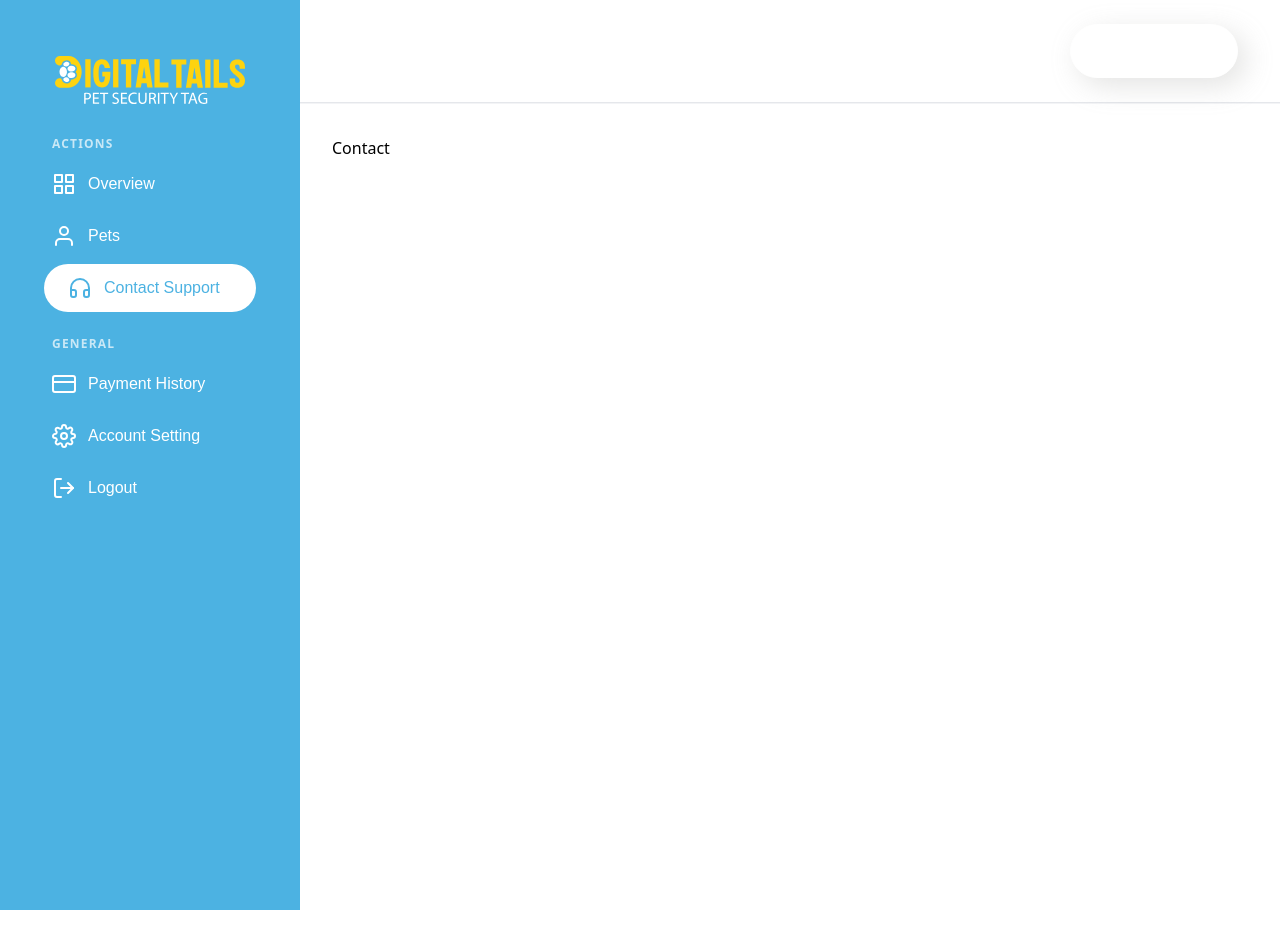
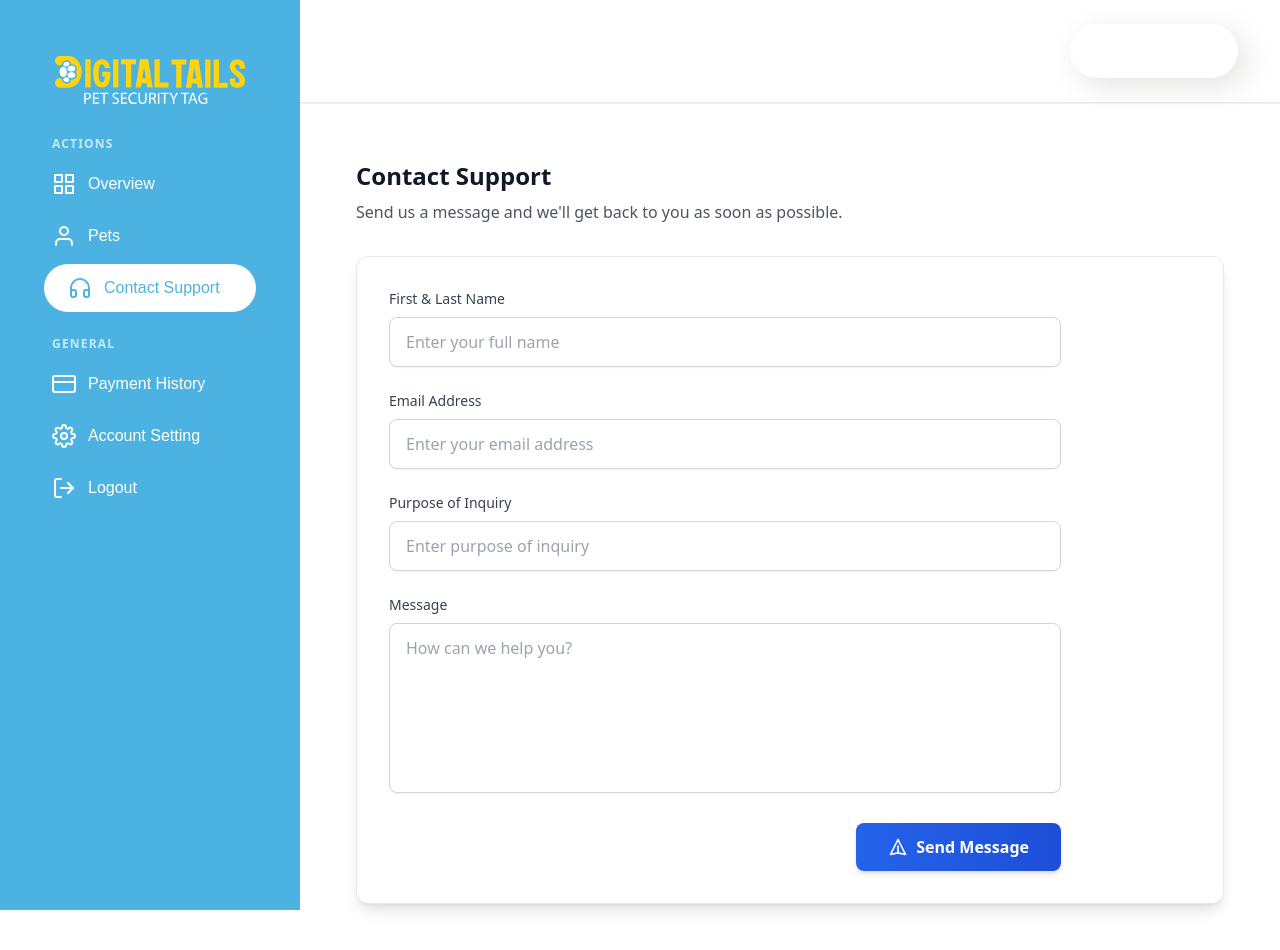
Before and after one commit to HamzaAliKundi/pet-security-tag-dashboard, a React (Vite) app: page /contact in a window 1280 px wide. Shown: the top 950 px of the page. Before the commit the page ends 910 px from the top, so only its background shows below. Built offline with nearby package versions, Linux system fonts and the light colour scheme; no server answers; sample sign-in values are in the browser's storage; a web font is replaced by a local one.

Commit message:
add contact api and design

```diff
--- /dev/null
+++ b/src/apis/user/users/contact/index.ts
@@ -0,0 +1,21 @@
+import { createApi, fetchBaseQuery } from "@reduxjs/toolkit/query/react";
+
+export const contactApi = createApi({
+  reducerPath: "contactApi",
+  baseQuery: fetchBaseQuery({
+    baseUrl: import.meta.env.VITE_API_BASE_URL,
+  }),
+  endpoints: (builder) => ({
+    submitContact: builder.mutation({
+      query: (contactData) => ({
+        url: "/user/contact",
+        method: "POST",
+        body: contactData,
+      }),
+    }),
+  }),
+});
+
+export const {
+  useSubmitContactMutation,
+} = contactApi;
--- a/src/components/contact/contact.tsx
+++ b/src/components/contact/contact.tsx
@@ -1,11 +1,293 @@
-import React from 'react'
+import React, { useState } from 'react';
+import { toast } from 'react-hot-toast';
+import { useSubmitContactMutation } from '../../apis/user/users/contact';
+
+// 🟦 Define TypeScript types
+interface FormData {
+  fullName: string;
+  email: string;
+  purpose: string;
+  message: string;
+}
+
+interface FormErrors {
+  fullName?: string;
+  email?: string;
+  purpose?: string;
+  message?: string;
+}
 
 const Contact = () => {
+  const [formData, setFormData] = useState<FormData>({
+    fullName: '',
+    email: '',
+    purpose: '',
+    message: '',
+  });
+
+  const [errors, setErrors] = useState<FormErrors>({});
+  const [submitContact, { isLoading }] = useSubmitContactMutation();
+
+  const handleInputChange = (
+    e: React.ChangeEvent<HTMLInputElement | HTMLTextAreaElement>
+  ) => {
+    const { name, value } = e.target;
+
+    setFormData((prev) => ({
+      ...prev,
+      [name]: value,
+    }));
+
+    const key = name as keyof FormErrors;
+    if (errors[key]) {
+      setErrors((prev) => ({
+        ...prev,
+        [key]: '',
+      }));
+    }
+  };
+
+  const validateForm = (): boolean => {
+    const newErrors: FormErrors = {};
+
+    if (!formData.fullName) newErrors.fullName = 'Full name is required';
+
+    if (!formData.email) {
+      newErrors.email = 'Email is required';
+    } else if (!/^[^\s@]+@[^\s@]+\.[^\s@]+$/.test(formData.email)) {
+      newErrors.email = 'Please enter a valid email';
+    }
+
+    if (!formData.purpose) newErrors.purpose = 'Purpose is required';
+
+    if (!formData.message) {
+      newErrors.message = 'Message is required';
+    } else if (formData.message.trim().length < 10) {
+      newErrors.message = 'Message must be at least 10 characters long';
+    }
+
+    setErrors(newErrors);
+    return Object.keys(newErrors).length === 0;
+  };
+
+  const handleSubmit = async (e: React.FormEvent<HTMLFormElement>) => {
+    e.preventDefault();
+
+    if (!validateForm()) {
+      toast.error('Please fill in all required fields correctly');
+      return;
+    }
+
+    try {
+      const result = await submitContact(formData).unwrap();
+      toast.success('Message sent successfully!');
+      console.log('Contact submitted:', result);
+
+      setFormData({
+        fullName: '',
+        email: '',
+        purpose: '',
+        message: '',
+      });
+    } catch (error: any) {
+      console.error('Error submitting contact:', error);
+      toast.error(error?.data?.message || 'Failed to send message');
+    }
+  };
+
   return (
-    <div>
-      <h1>Contact</h1>
+    <div className="p-6">
+      <div className="mb-8">
+        <h1 className="text-2xl font-bold text-gray-900 mb-2">Contact Support</h1>
+        <p className="text-gray-600">
+          Send us a message and we'll get back to you as soon as possible.
+        </p>
+      </div>
+
+      <div className="max-w-4xl bg-white rounded-xl shadow-lg border border-gray-200 p-8 hover:shadow-xl transition-shadow duration-300">
+        <form onSubmit={handleSubmit} className="max-w-2xl space-y-6">
+          {/* Full Name */}
+          <Field
+            label="First & Last Name"
+            type="text"
+            id="fullName"
+            name="fullName"
+            value={formData.fullName}
+            onChange={handleInputChange}
+            error={errors.fullName}
+            placeholder="Enter your full name"
+          />
+
+          {/* Email */}
+          <Field
+            label="Email Address"
+            type="email"
+            id="email"
+            name="email"
+            value={formData.email}
+            onChange={handleInputChange}
+            error={errors.email}
+            placeholder="Enter your email address"
+          />
+
+          {/* Purpose */}
+          <Field
+            label="Purpose of Inquiry"
+            type="text"
+            id="purpose"
+            name="purpose"
+            value={formData.purpose}
+            onChange={handleInputChange}
+            error={errors.purpose}
+            placeholder="Enter purpose of inquiry"
+          />
+
+          {/* Message */}
+          <Field
+            label="Message"
+            type="textarea"
+            id="message"
+            name="message"
+            value={formData.message}
+            onChange={handleInputChange}
+            error={errors.message}
+            placeholder="How can we help you?"
+            rows={6}
+          />
+
+          {/* Submit */}
+          <div className="flex justify-end">
+            <button
+              type="submit"
+              disabled={isLoading}
+              className={`px-8 py-3 bg-gradient-to-r from-blue-600 to-blue-700 text-white font-semibold rounded-lg shadow-md
+              hover:from-blue-700 hover:to-blue-800 hover:shadow-lg hover:-translate-y-0.5
+              focus:outline-none focus:ring-2 focus:ring-blue-500 focus:ring-offset-2
+              active:translate-y-0 active:shadow-md
+              transition-all duration-200 transform ${
+                isLoading ? 'opacity-50 cursor-not-allowed hover:translate-y-0' : ''
+              }`}
+            >
+              {isLoading ? (
+                <div className="flex items-center">
+                  <svg
+                    className="animate-spin -ml-1 mr-3 h-5 w-5 text-white"
+                    xmlns="http://www.w3.org/2000/svg"
+                    fill="none"
+                    viewBox="0 0 24 24"
+                  >
+                    <circle
+                      className="opacity-25"
+                      cx="12"
+                      cy="12"
+                      r="10"
+                      stroke="currentColor"
+                      strokeWidth="4"
+                    />
+                    <path
+                      className="opacity-75"
+                      fill="currentColor"
+                      d="M4 12a8 8 0 018-8V0C5.373 0 0 5.373 0 12h4zm2 5.291A7.962 7.962 0 014 12H0c0 3.042 1.135 5.824 3 7.938l3-2.647z"
+                    />
+                  </svg>
+                  Sending...
+                </div>
+              ) : (
+                <div className="flex items-center">
+                  <svg
+                    className="w-5 h-5 mr-2"
+                    fill="none"
+                    stroke="currentColor"
+                    viewBox="0 0 24 24"
+                  >
+                    <path
+                      strokeLinecap="round"
+                      strokeLinejoin="round"
+                      strokeWidth={2}
+                      d="M12 19l9 2-9-18-9 18 9-2zm0 0v-8"
+                    />
+                  </svg>
+                  Send Message
+                </div>
+              )}
+            </button>
+          </div>
+        </form>
+      </div>
     </div>
-  )
+  );
+};
+
+// 🔹 Reusable Field Component
+interface FieldProps {
+  label: string;
+  type: 'text' | 'email' | 'textarea';
+  id: string;
+  name: string;
+  value: string;
+  onChange: React.ChangeEventHandler<HTMLInputElement | HTMLTextAreaElement>;
+  error?: string;
+  placeholder?: string;
+  rows?: number;
 }
 
-export default Contact
+const Field: React.FC<FieldProps> = ({
+  label,
+  type,
+  id,
+  name,
+  value,
+  onChange,
+  error,
+  placeholder,
+  rows,
+}) => {
+  const baseClasses =
+    'w-full px-4 py-3 border border-gray-300 rounded-lg shadow-sm transition-all duration-200 focus:outline-none focus:ring-2 focus:ring-blue-500 focus:border-blue-500 focus:shadow-md hover:border-gray-400 hover:shadow-sm placeholder:text-gray-400';
+  const errorClasses = error
+    ? 'border-red-500 focus:ring-red-500 focus:border-red-500'
+    : '';
+
+  return (
+    <div className="space-y-2">
+      <label htmlFor={id} className="block text-sm font-medium text-gray-700">
+        {label}
+      </label>
+      {type === 'textarea' ? (
+        <textarea
+          id={id}
+          name={name}
+          rows={rows}
+          value={value}
+          onChange={onChange}
+          className={`${baseClasses} ${errorClasses} resize-none`}
+          placeholder={placeholder}
+        />
+      ) : (
+        <input
+          type={type}
+          id={id}
+          name={name}
+          value={value}
+          onChange={onChange}
+          className={`${baseClasses} ${errorClasses}`}
+          placeholder={placeholder}
+        />
+      )}
+      {error && (
+        <span className="text-red-500 text-sm flex items-center mt-1">
+          <svg className="w-4 h-4 mr-1" fill="currentColor" viewBox="0 0 20 20">
+            <path
+              fillRule="evenodd"
+              d="M18 10a8 8 0 11-16 0 8 8 0 0116 0zm-7 4a1 1 0 11-2 0 1 1 0 012 0zm-1-9a1 1 0 00-1 1v4a1 1 0 102 0V6a1 1 0 00-1-1z"
+              clipRule="evenodd"
+            />
+          </svg>
+          {error}
+        </span>
+      )}
+    </div>
+  );
+};
+
+export default Contact;
--- a/src/store.tsx
+++ b/src/store.tsx
@@ -1,12 +1,14 @@
 import { configureStore } from '@reduxjs/toolkit';
 import { authApi } from './apis/auth';
 import { userApi } from './apis/user/users';
+import { contactApi }from "./apis/user/users/contact"
 
 export const store = configureStore({
   reducer: {
     [authApi.reducerPath]: authApi.reducer,
-    [userApi.reducerPath]: userApi.reducer
+    [userApi.reducerPath]: userApi.reducer,
+    [contactApi.reducerPath]: contactApi.reducer
   },
   middleware: (getDefaultMiddleware) =>
-    getDefaultMiddleware().concat(authApi.middleware).concat(userApi.middleware)
+    getDefaultMiddleware().concat(authApi.middleware).concat(userApi.middleware).concat(contactApi.middleware)
 });
```
